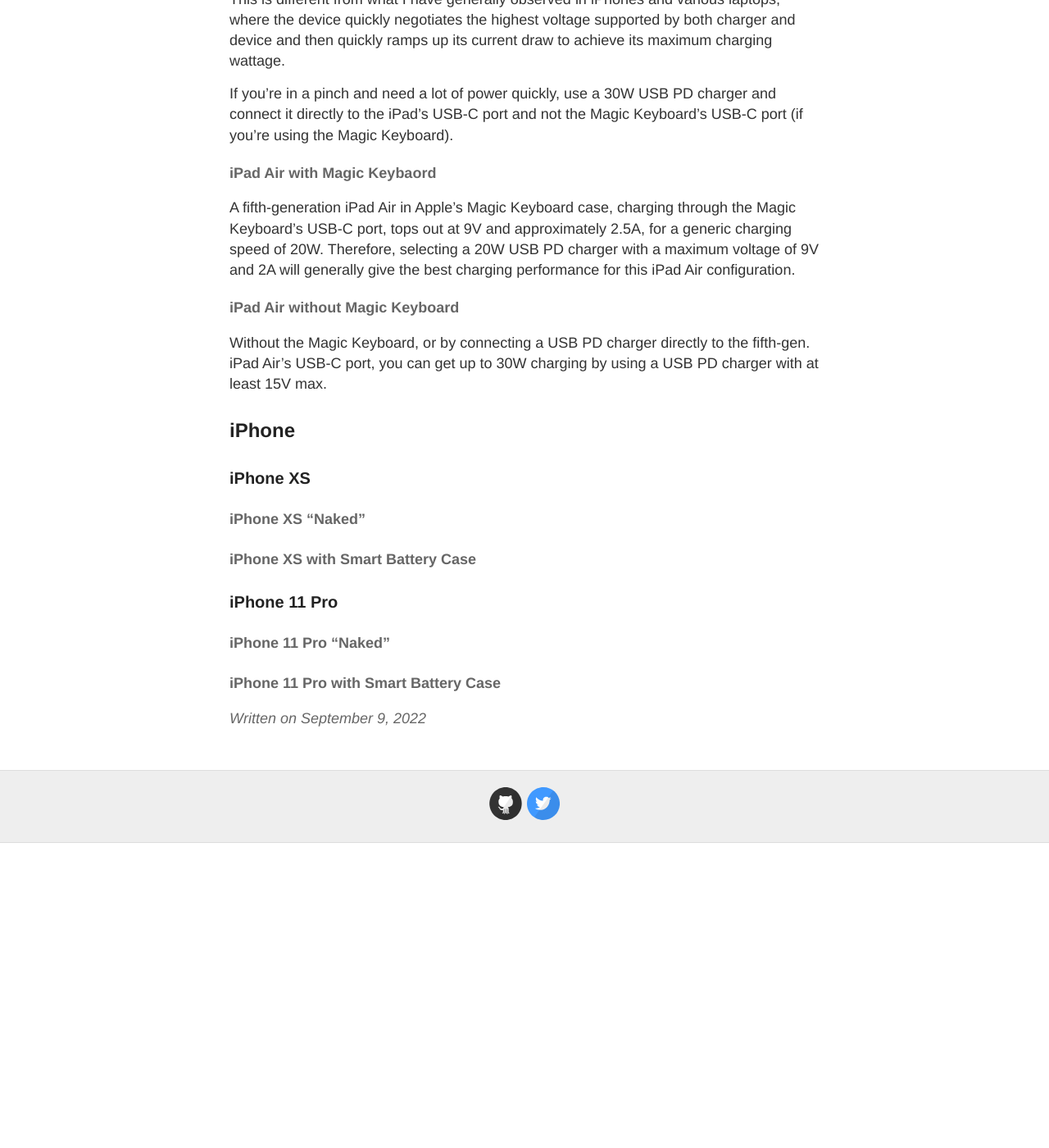
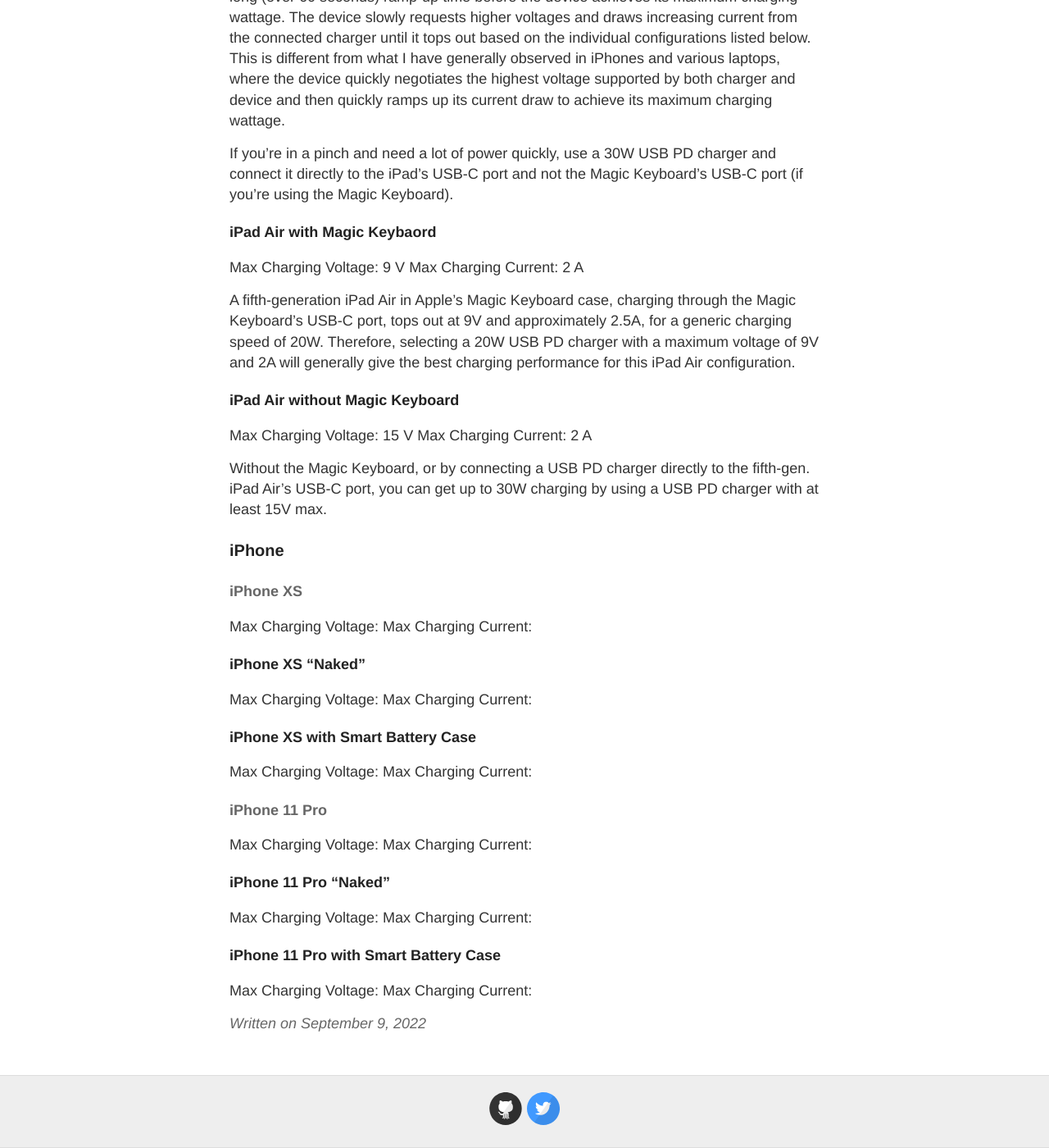
Before and after one commit to bpburns/bpburns.github.io, a Jekyll site: the page built from _posts/2022-09-09-2.md, in a window 1280 px wide and 1400 px high, scrolled down 1437 px. Shown: the whole window at 82% size. Built offline with Jekyll 4.4.1, drawn with Linux system fonts in a browser that asks for light colours; before the commit the page ends 2465 px from its top, so only the background shows below that; some of the changed text lies outside the part shown.

Commit message:
Update charging article

```diff
--- a/_posts/2022-09-09-2.md
+++ b/_posts/2022-09-09-2.md
@@ -44,11 +46,14 @@
 | iPhone 11 Pro | Naked          | 9 V         | 2 A         | 18 W        |
 | iPhone 11 Pro | Charging Case  | 15 V        | 2 A         | 30 W        |
 
-# Devices
+## Devices
 
-## iPad
+### iPad
 
-### iPad Air 5th Generation
+#### iPad Air 5th Generation
+
+Max Charging Voltage: 15 V
+Max Charging Current: 2 A
 
 All other factors not considered, a 30W USB PD charger and compatible
 USB-C charging cable will give the best performance for a
@@ -69,7 +74,10 @@
 charger and connect it directly to the iPad's USB-C port and not the
 Magic Keyboard's USB-C port (if you're using the Magic Keyboard).
 
-#### iPad Air with Magic Keybaord
+##### iPad Air with Magic Keybaord
+
+Max Charging Voltage: 9 V
+Max Charging Current: 2 A
 
 A fifth-generation iPad Air in Apple's Magic Keyboard case, charging
 through the Magic Keyboard's USB-C port, tops out at 9V and
@@ -78,22 +86,43 @@
 generally give the best charging performance for this iPad Air
 configuration.
 
-#### iPad Air without Magic Keyboard
+##### iPad Air without Magic Keyboard
+
+Max Charging Voltage: 15 V
+Max Charging Current: 2 A
 
 Without the Magic Keyboard, or by connecting a USB PD charger directly
 to the fifth-gen. iPad Air's USB-C port, you can get up to 30W charging
 by using a USB PD charger with at least 15V max.
 
-## iPhone
+### iPhone
 
-### iPhone XS
+#### iPhone XS
 
-#### iPhone XS "Naked"
+Max Charging Voltage:
+Max Charging Current:
 
-#### iPhone XS with Smart Battery Case
+##### iPhone XS "Naked"
 
-### iPhone 11 Pro
+Max Charging Voltage:
+Max Charging Current:
 
-#### iPhone 11 Pro "Naked"
+##### iPhone XS with Smart Battery Case
 
-#### iPhone 11 Pro with Smart Battery Case
+Max Charging Voltage:
+Max Charging Current:
+
+#### iPhone 11 Pro
+
+Max Charging Voltage:
+Max Charging Current:
+
+##### iPhone 11 Pro "Naked"
+
+Max Charging Voltage:
+Max Charging Current:
+
+##### iPhone 11 Pro with Smart Battery Case
+
+Max Charging Voltage:
+Max Charging Current:
```
Also changed, not shown: other parts of _posts/2022-09-09-2.md (+2 -0 lines).
